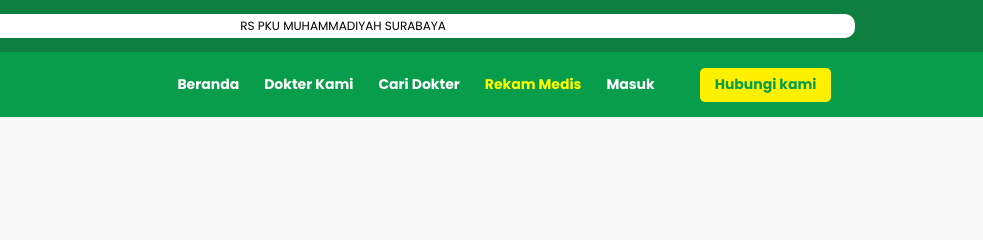
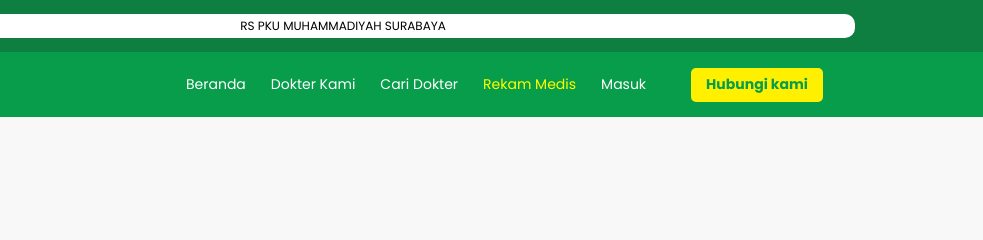
Before and after one commit to AstriaLfy/Project-Website-RS, a plain HTML site: page rekamMedis.html in a window 1280 px wide. Shown: the top 240 px of the page, 297-1280 px from the left. Drawn offline with Linux system fonts and the light colour scheme.

Commit message:
Update rekamMedis.html

```diff
--- a/rekamMedis.html
+++ b/rekamMedis.html
@@ -67,7 +67,7 @@
       .nav-links a {
         color: white;
         text-decoration: none;
-        font-weight: bold;
+        font-weight: regular;
         white-space: nowrap;
         font-size: 14px;
       }
```
